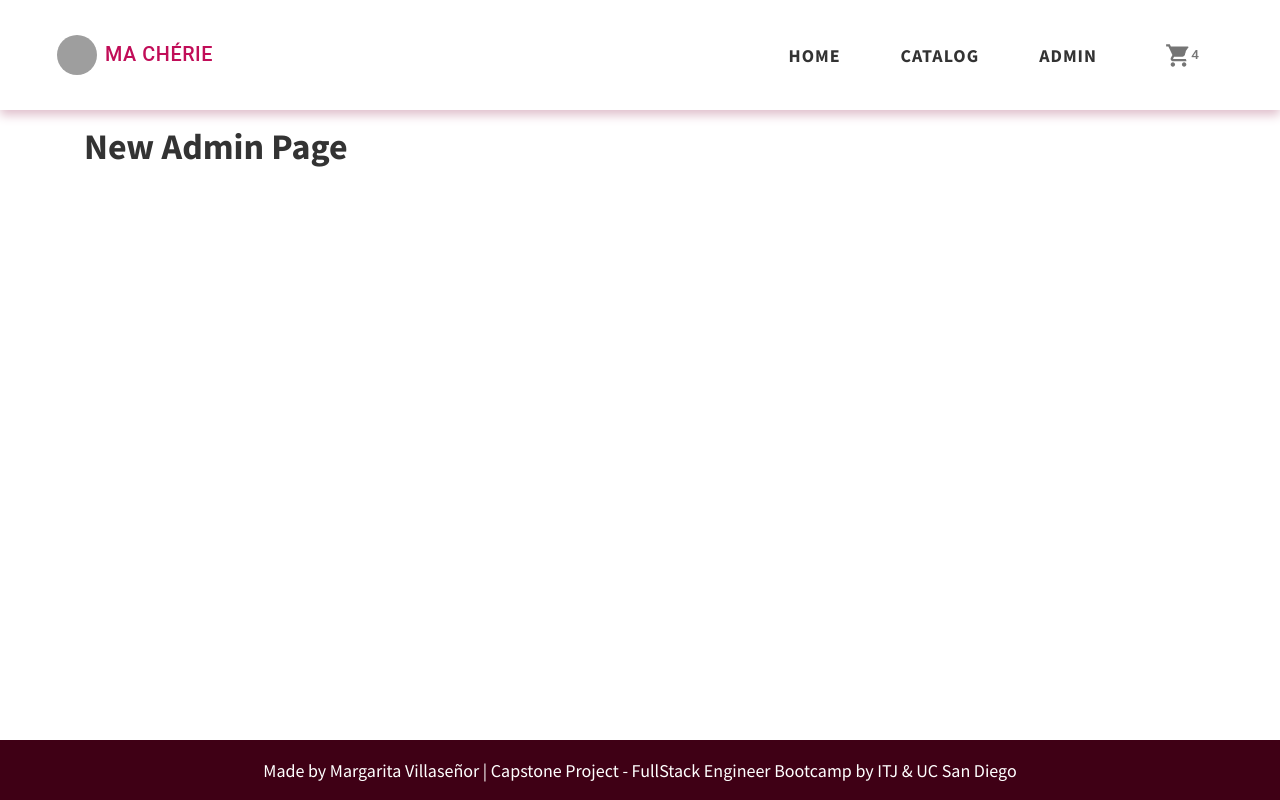
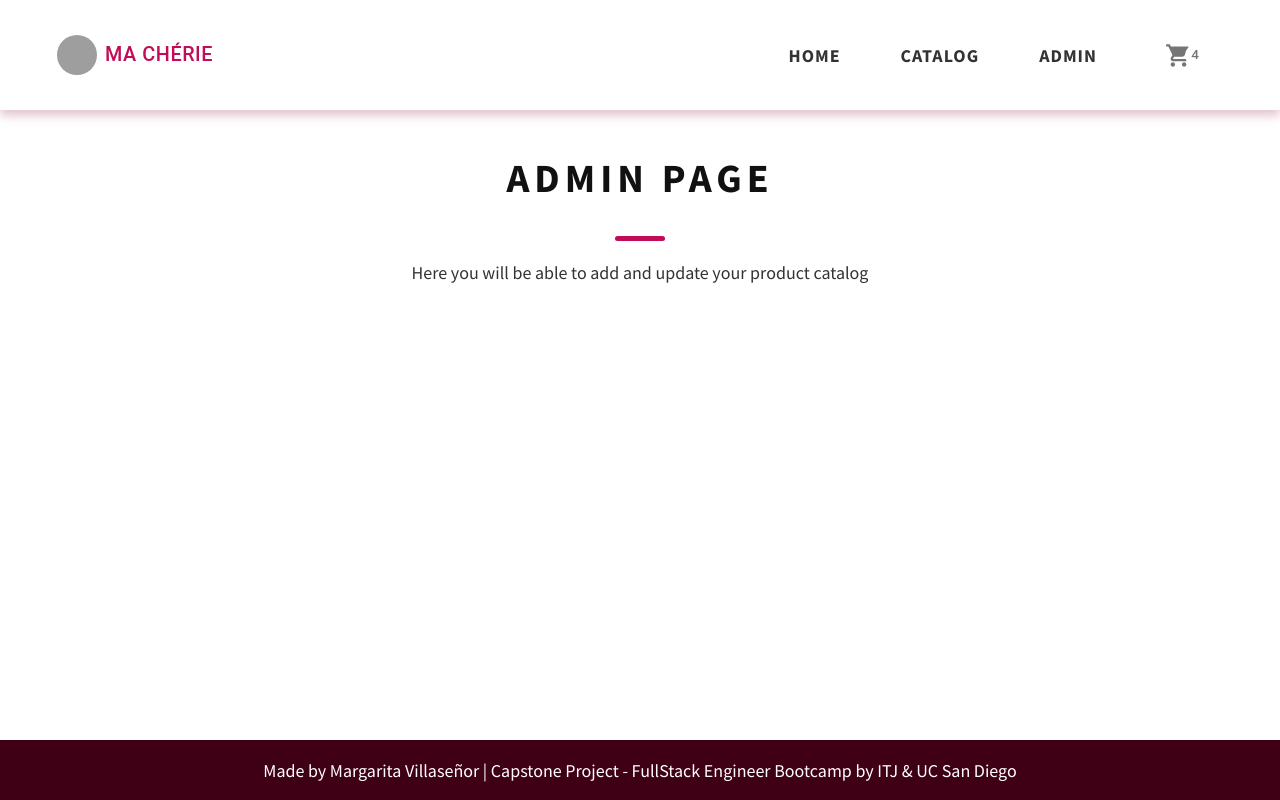
Before and after one commit to maggievillasenor/capstoneproject-frontend, a Next.js app: page /admin in a window 1280 px wide. Built offline with nearby package versions, Linux system fonts and the light colour scheme; grey boxes are pictures that could not be loaded.

Commit message:
ci:added PageDescription function in admin and catalog

```diff
--- a/src/components/PageDescription.module.css
+++ b/src/components/PageDescription.module.css
@@ -14,7 +14,7 @@
 .Divider {
   height: 5px;
   width: 50px;
-  background: #1976d2;
+  background: #c10d58;
   border-radius: 5px;
   margin: 20px auto;
 }
--- a/src/pages/admin/index.js
+++ b/src/pages/admin/index.js
@@ -1,3 +1,11 @@
-export default function Admin () {
-    return <h1> New Admin Page</h1>
+import PageDescription from "@/components/PageDescription";
+
+export default function AdminPage () {
+    return (
+    <section>
+        <PageDescription
+            title="Admin Page"
+            description="Here you will be able to add and update your product catalog"
+        />
+    </section>);
 }
```
Also changed, not shown: src/pages/catalog/index.js (+10 -2 lines).
